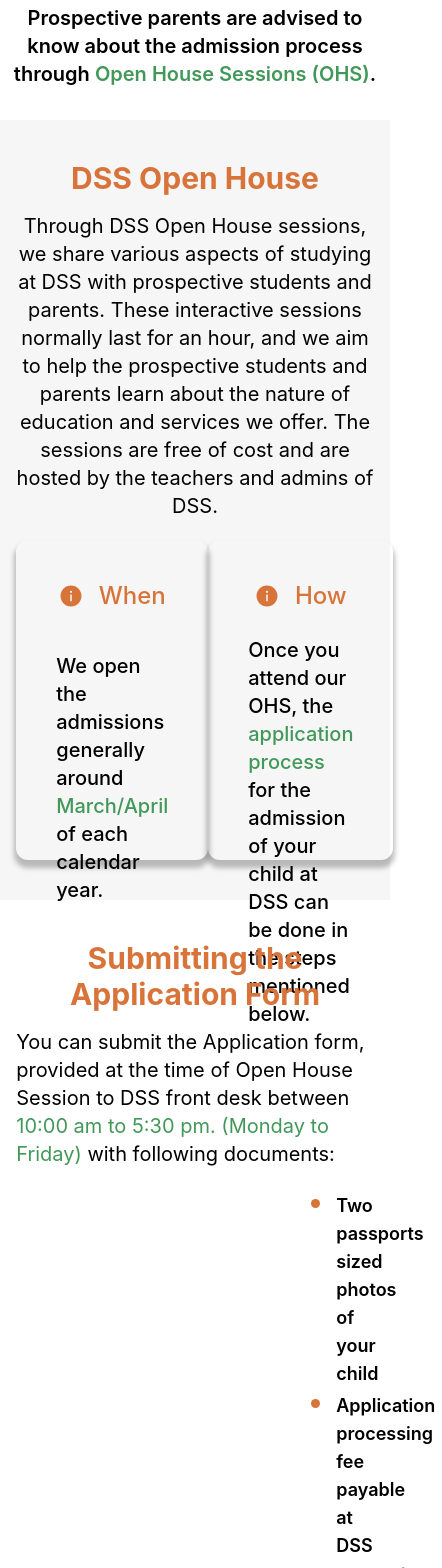
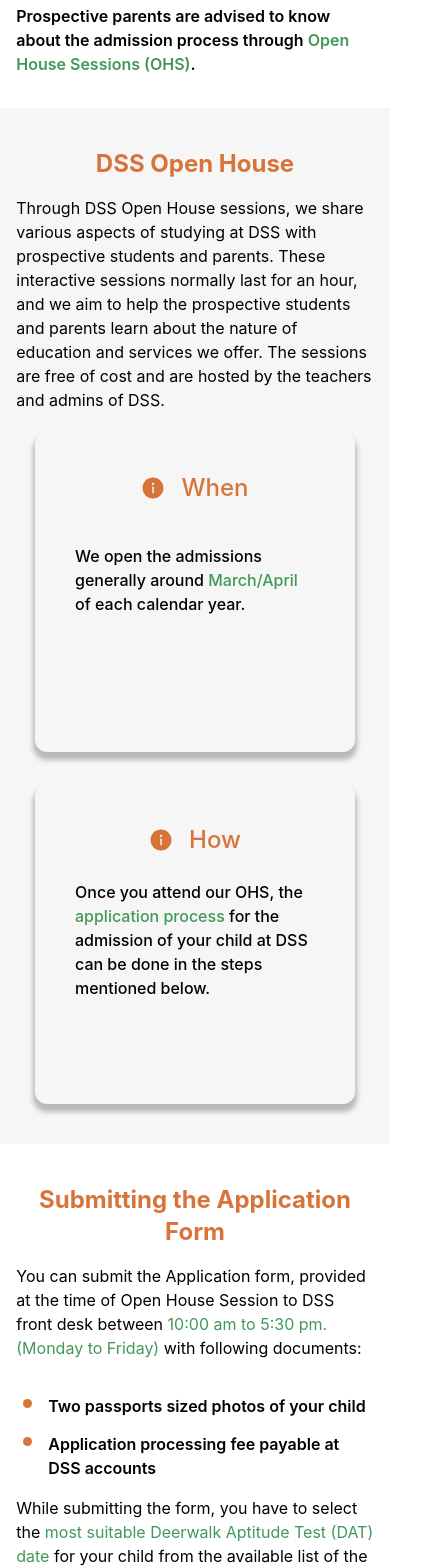
Before and after one commit to Sadikshya07/PERN-Project, a Next.js app in the folder client/: page /admission in a window 390 px wide. Shown: the part 432-2000 px from the top of the page, 442 px wide, since content can reach past the window. Built offline with nearby package versions, Linux system fonts and the light colour scheme.

Commit message:
made admission page and why dss page responsive

```diff
--- a/client/pages/admission.jsx
+++ b/client/pages/admission.jsx
@@ -17,14 +17,14 @@ export default function Admission() {
       <Navbar />
         <HeroSectionCard url="" title={"Admission"} />
       <main>
-        <h4 className="font-semibold text-xl text-center my-[2rem]">
+        <h4 className="font-semibold w-11/12 mx-auto md:text-xl md:text-center my-[2rem]">
           Prospective parents are advised to know about the admission process
           through <span className="text-green">Open House Sessions (OHS)</span>.
         </h4>
         <div className="open-house bg-gray">
           <div className="open-house-content w-11/12 mx-auto py-10">
-            <h2 className="text-3xl text-orange font-bold text-center mb-4">DSS Open House</h2>
-            <p className="text-xl font-regular text-center mb-5">
+            <h2 className="text-2xl md:text-3xl text-orange font-bold text-center mb-4">DSS Open House</h2>
+            <p className="md:text-xl font-regular md:text-center mb-5">
               Through DSS Open House sessions, we share various aspects of
               studying at DSS with prospective students and parents. These
               interactive sessions normally last for an hour, and we aim to help
@@ -32,13 +32,13 @@ export default function Admission() {
               education and services we offer. The sessions are free of cost and
               are hosted by the teachers and admins of DSS.
             </p>
-            <div className="when-how-cards flex justify-evenly">
+            <div className="when-how-cards flex flex-col md:flex-row justify-evenly items-center gap-y-8">
               <div className="when w-[20em] h-[20em] py-10 flex flex-col items-center px-10 rounded-xl card-shadow">
-                <div className="top flex items-center gap-4 text-2xl  text-orange">
+                <div className="top flex items-center gap-4 text-2xl text-orange">
                   <AiFillInfoCircle />
                   <h5 className="font-medium">When</h5>
                 </div>
-                <p className="mt-10 font-medium text-xl">
+                <p className="mt-10 font-medium md:text-xl">
                   We open the admissions generally around <span className="text-green">March/April   </span>
                   of each calendar year.
                 </p>
@@ -48,7 +48,7 @@ export default function Admission() {
                   <AiFillInfoCircle />
                   <h5 className="font-medium">How</h5>
                 </div>
-                <p className="mt-6 font-medium text-xl">
+                <p className="mt-6 font-medium md:text-xl">
                   Once you attend our OHS, the <span className="text-green">application process </span>
                   for the admission of your child at DSS can be done in the steps
                   mentioned below.
@@ -59,27 +59,27 @@ export default function Admission() {
         </div>
         <div className="submitting-application-form">
           <div className="submitting-application-content w-11/12 mx-auto py-10">
-            <h2 className="text-3xl text-orange font-bold text-center mb-4">Submitting the Application Form</h2>
-            <p className="text-xl font-regular mb-5">
+            <h2 className="text-2xl md:text-3xl text-orange font-bold text-center mb-4">Submitting the Application Form</h2>
+            <p className="md:text-xl font-regular mb-5">
               You can submit the Application form, provided at the time of Open
               House Session to DSS front desk between{" "}
               <span className="text-green">10:00 am to 5:30 pm. (Monday to Friday)</span> with following
               documents:
             </p>
-            <div className="list-wrapper ml-[20em] 2xl:ml-[30em]">
-              <ul className = "orange-disc mb-4 list-disc text-lg font-semibold">
+            <div className="list-wrapper ml-[2em] md:ml-[14em] 2xl:ml-[30em]">
+              <ul className = "orange-disc mb-4 list-disc md:text-lg font-semibold">
                 <li>Two passports sized photos of your child</li>
                 <li>Application processing fee payable at DSS accounts</li>
               </ul>
             </div>
-            <p className="text-xl font-regular mb-5">
+            <p className="md:text-xl font-regular mb-5">
               While submitting the form, you have to select the
               <span className="text-green"> most suitable Deerwalk Aptitude Test (DAT) date</span> for
               your child from the available list of the available dates. After
               submitting the form, you will receive:
             </p>
-            <div className="list-wrapper ml-[20em] 2xl:ml-[30em]">
-              <ul className = "orange-disc mb-4 list-disc text-lg font-semibold">
+            <div className="list-wrapper ml-[2em] md:ml-[14em] 2xl:ml-[30em]">
+              <ul className = "orange-disc mb-4 list-disc md:text-lg font-semibold">
                 <li>Admission card with student’s photo</li>
                 <li>Receipt for application fees</li>
               </ul>
@@ -88,23 +88,23 @@ export default function Admission() {
         </div>
         <div className="dat bg-gray">
           <div className="dat-content w-11/12 mx-auto py-10">
-            <h2 className="text-3xl text-orange font-bold text-center mb-4">Deerwalk Aptitude Test (DAT)</h2>
-            <p className="text-xl text-center font-regular mb-5">
+            <h2 className="text-2xl md:text-3xl text-orange font-bold text-center mb-4">Deerwalk Aptitude Test (DAT)</h2>
+            <p className="md:text-xl md:text-center font-regular mb-5">
               DAT is a skill based objective test designed to check the level of
               understanding of your child in languages (Nepali/English),
               Mathematics and Science. The test will run for one and a half hours.
               To make sure your child goes comfortable with the DAT, on the test
               date, we recommend you:
             </p>
-            <div className="list-wrapper ml-[20em] 2xl:ml-[30em]">
-              <ul className = "orange-disc mb-6 list-disc text-lg font-semibold">
+            <div className="list-wrapper ml-[5em] md:ml-[14em] 2xl:ml-[30em]">
+              <ul className = "orange-disc mb-6 list-disc md:text-lg font-semibold">
                 <li>
                   To be present in the school 30 minute prior to examination with your child
                 </li>
                 <li>To bring the valid admission card provided by the school</li>
               </ul>
             </div>
-            <p className="text-xl text-center font-regular mb-5">
+            <p className="md:text-xl md:text-center font-regular mb-5">
               You will know about the status of DAT result within two school days
               from our admission department.
             </p>
@@ -112,8 +112,8 @@ export default function Admission() {
         </div>
         <div className="parent-teacher-interaction">
           <div className="interaction-container w-11/12 mx-auto py-10">
-            <h5 className="text-3xl text-orange font-bold text-center mb-4">Parent Teacher Interaction</h5>
-            <p className="text-xl font-regular mb-5">
+            <h5 className="text-2xl md:text-3xl text-orange font-bold text-center mb-4">Parent Teacher Interaction</h5>
+            <p className="md:text-xl font-regular mb-5">
               After the publication of entrance result, our admission department
               will set your appointment with our professional teachers for the
               parent teacher interaction.
@@ -122,8 +122,8 @@ export default function Admission() {
         </div>
         <div className="admission-offer-letter bg-gray">
           <div className="offer-letter-container w-11/12 mx-auto py-10">
-            <h5 className="text-3xl text-orange font-bold text-center mb-4">Admission Offer Letter</h5>
-            <p className="text-xl text-center font-regular mb-5">
+            <h5 className="text-2xl md:text-3xl text-orange font-bold text-center mb-4">Admission Offer Letter</h5>
+            <p className="md:text-xl md:text-center font-regular mb-5">
               You will receive an admission offer letter in the name of your child
               for admittance in DSS. At the time of admission, you have to submit
               a copy of the latest mark sheet from the previous institution along
--- a/client/pages/dss-clubs.jsx
+++ b/client/pages/dss-clubs.jsx
@@ -14,15 +14,15 @@ export default function DSSClubs() {
       <HomeLayout>
         <HeroSectionCard url="" title="DSS Clubs" />
         <div className="dss-clubs-conten w-11/12 mx-auto">
-          <h1 className="text-xl text-center font-semibold my-8">
+          <h1 className="md:text-xl md:text-center font-semibold my-8">
             Through DSS clubs we create an environment where students from all
             ages, ethnicities and backgrounds come together to unite for a
             common pursuit.
           </h1>
-          <div className="section-one flex justify-around mb-12">
-            <div className="images relative w-5/12 h-[28rem]">
+          <div className="section-one flex flex-col lg:flex-row justify-around mb-12">
+            <div className="images mx-auto relative w-5/12 h-[16rem] lg:h-[28rem]">
               <div
-                className="image-one absolute right-0 bottom-0 w-[24rem] h-[24rem] rounded-full bg-red-500"
+                className="image-one absolute right-0 bottom-0 w-[16rem] h-[16rem] md:w-[18rem] md:h-[18em] lg:w-[22rem] lg:h-[22em] rounded-full bg-red-500"
                 style={{
                   backgroundImage:
                     "url(https://i.natgeofe.com/n/4f5aaece-3300-41a4-b2a8-ed2708a0a27c/domestic-dog_thumb_4x3.jpg)",
@@ -30,7 +30,7 @@ export default function DSSClubs() {
                 }}
               ></div>
               <div
-                className="image-two absoltue w-[24rem] h-[24rem] rounded-full bg-red-400"
+                className="image-two hidden lg:block absolute w-[24rem] h-[24rem] rounded-full bg-red-400"
                 style={{
                   backgroundImage:
                     "url(https://i.natgeofe.com/n/4f5aaece-3300-41a4-b2a8-ed2708a0a27c/domestic-dog_thumb_4x3.jpg)",
@@ -38,11 +38,11 @@ export default function DSSClubs() {
                 }}
               ></div>
             </div>
-            <div className="info-right w-6/12">
+            <div className="info-right mx-auto w-10/12 lg:w-6/12">
               <h2 className="text-3xl text-orange font-bold">
                 Inclusive Clubs
               </h2>
-              <ul className="dss-clubs-list orange-disc list-disc grid grid-cols-2">
+              <ul className="dss-clubs-list orange-disc list-disc grid md:grid-cols-2">
                 <li>DeerExpress and Debate Club</li>
                 <li>Literature Club</li>
                 <li>Deerwalk Sakuntal Kunja</li>
@@ -55,10 +55,10 @@ export default function DSSClubs() {
               </ul>
             </div>
           </div>
-          <div className="section-two flex flex-row-reverse justify-evenly mb-10">
-            <div className="images relative w-5/12 h-[28rem]">
+          <div className="section-two flex flex-col lg:flex-row-reverse justify-evenly mb-10">
+            <div className="images  mx-auto relative w-5/12 h-[16rem] lg:h-[28rem]">
               <div
-                className="image-one absolute right-0 bottom-0 w-[24rem] h-[24rem] rounded-full bg-red-500"
+                className="image-one absolute right-0 bottom-0 w-[16rem] h-[16rem] md:w-[18rem] md:h-[18em] lg:w-[22rem] lg:h-[22em] rounded-full bg-red-500"
                 style={{
                   backgroundImage:
                     "url(https://i.natgeofe.com/n/4f5aaece-3300-41a4-b2a8-ed2708a0a27c/domestic-dog_thumb_4x3.jpg)",
@@ -66,7 +66,7 @@ export default function DSSClubs() {
                 }}
               ></div>
               <div
-                className="image-two absoltue w-[24rem] h-[24rem] rounded-full bg-red-400"
+                className="image-two hidden lg:block absolute w-[24rem] h-[24rem] rounded-full bg-red-400"
                 style={{
                   backgroundImage:
                     "url(https://i.natgeofe.com/n/4f5aaece-3300-41a4-b2a8-ed2708a0a27c/domestic-dog_thumb_4x3.jpg)",
@@ -74,11 +74,11 @@ export default function DSSClubs() {
                 }}
               ></div>
             </div>
-            <div className="info-right w-6/12">
+            <div className="info-right mx-auto w-10/12 lg:w-6/12">
               <h2 className="text-3xl text-orange font-bold">
                 Exclusive Clubs
               </h2>
-              <ul className="dss-clubs-list orange-disc list-disc grid grid-cols-2">
+              <ul className="dss-clubs-list orange-disc list-disc grid md:grid-cols-2">
                 <li>Art & Craft Club</li>
                 <li>Taekwondo ITF club</li>
                 <li>Basketball (Boys/ Girls)</li>
```
